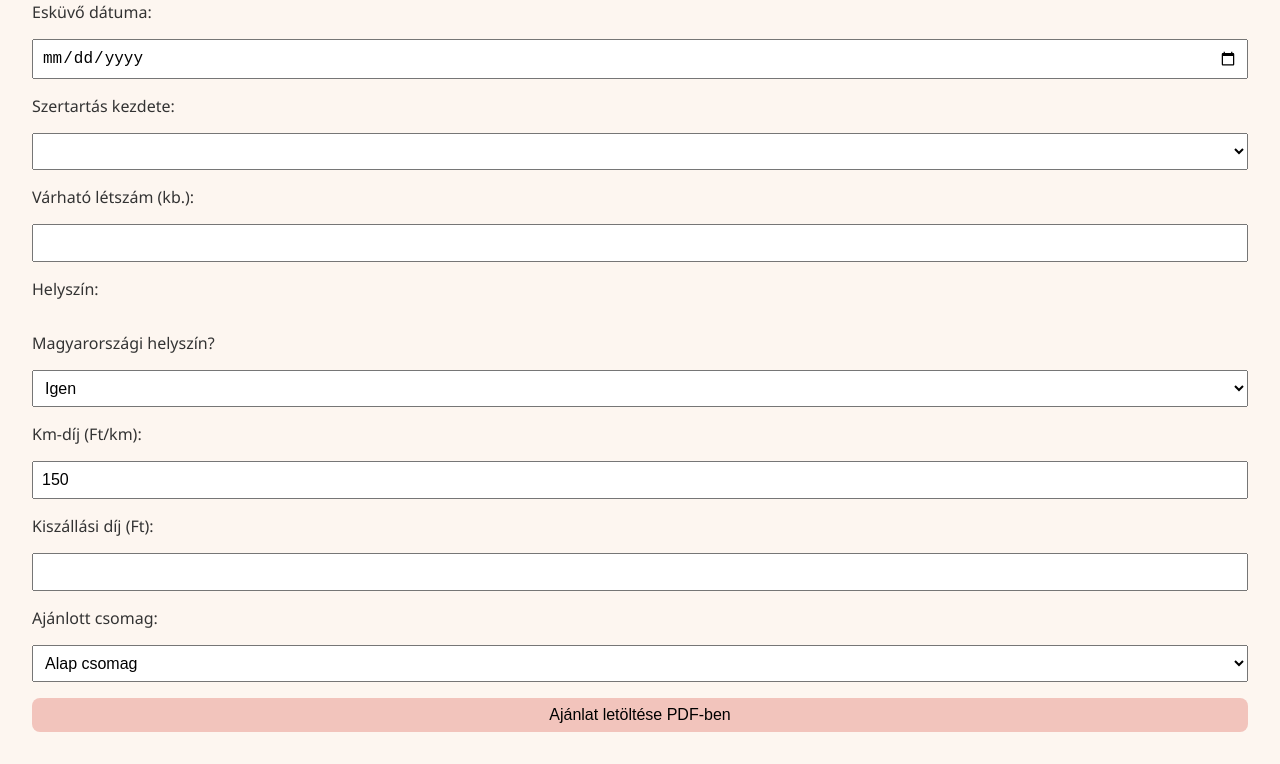
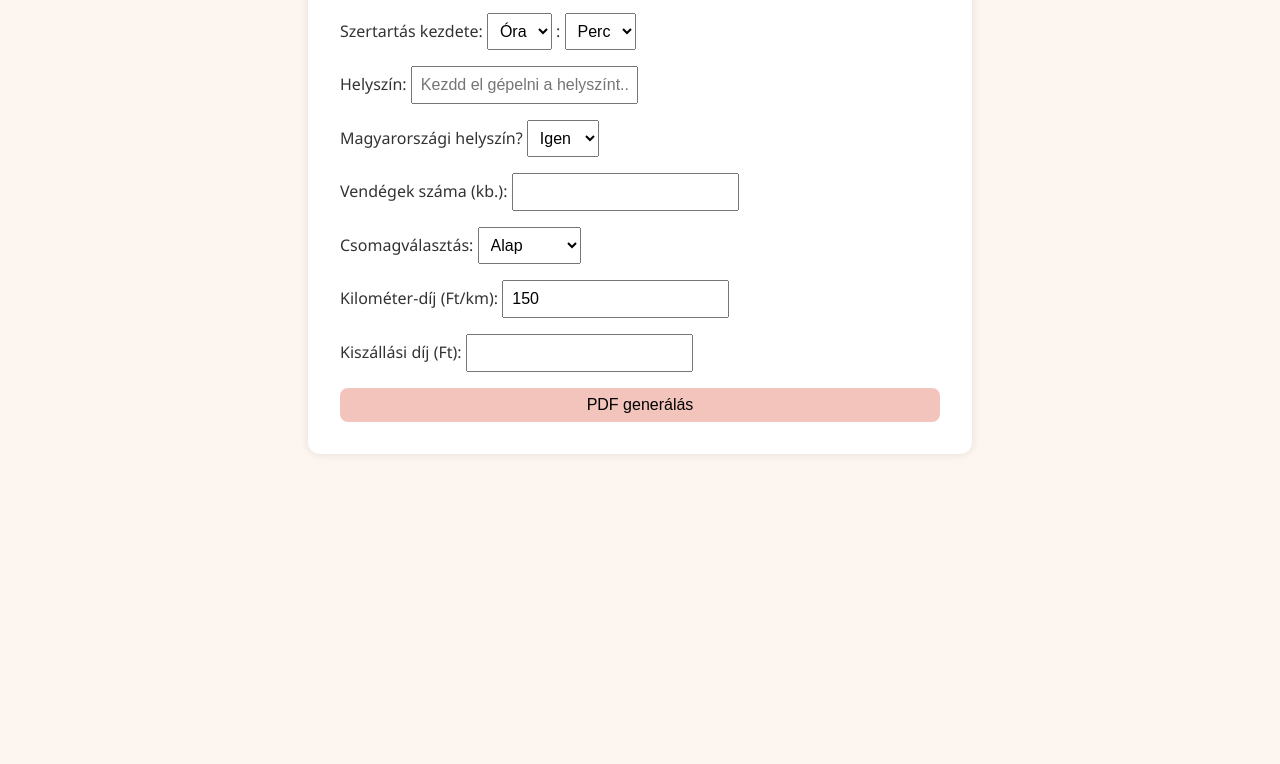
Before and after one commit to keresztesizoli/ajanlatgenerator-vercel, a plain HTML site: page index.html in a window 1280 px wide. Shown: the part 361-1125 px from the top of the page. After the commit the page ends 847 px from the top, so only its background shows below. Drawn offline with Linux system fonts and the light colour scheme; some packages are replaced by stand-ins of ours.

Commit message:
Add files via upload

```diff
--- a/index.html
+++ b/index.html
@@ -1,74 +1,95 @@
-
 <!DOCTYPE html>
 <html lang="hu">
 <head>
   <meta charset="UTF-8" />
   <meta name="viewport" content="width=device-width, initial-scale=1.0"/>
-    <title>Esküvői ajánlatkérés</title>
+  <title>Ajánlat Generátor</title>
   <link rel="stylesheet" href="style.css"/>
   <script src="main.js" defer></script>
+  <script src="https://maps.googleapis.com/maps/api/js?key=AIzaSyC7OZMaGRgCU6jBubYIH4RxW_SoEOtw13Y&libraries=places&callback=initAutocomplete" async defer></script>
 </head>
 <body>
-    <img src="logo.png" alt="Angel Ceremony logo" class="logo" />
+  <div class="container">
+    <img src="logo.png" alt="Logo" class="logo"/>
+    <h1>Ajánlat Generálás</h1>
+    <form id="offerForm">
+      <label>Menyasszony neve: <input type="text" id="brideName" required></label>
+      <label>Vőlegény neve: <input type="text" id="groomName" required></label>
+      <label>Esküvő dátuma: <input type="date" id="weddingDate" required></label>
 
-    <h1>Esküvői ajánlatkérés</h1>
-    <form id="offer-form">
-        <label for="bride-name">Menyasszony neve:</label>
-        <input type="text" id="bride-name" name="brideName" required>
+      <label>Szertartás kezdete:
+        <select id="ceremonyHour">
+          <option value="">Óra</option>
+          <option value='00'>00</option>
+<option value='01'>01</option>
+<option value='02'>02</option>
+<option value='03'>03</option>
+<option value='04'>04</option>
+<option value='05'>05</option>
+<option value='06'>06</option>
+<option value='07'>07</option>
+<option value='08'>08</option>
+<option value='09'>09</option>
+<option value='10'>10</option>
+<option value='11'>11</option>
+<option value='12'>12</option>
+<option value='13'>13</option>
+<option value='14'>14</option>
+<option value='15'>15</option>
+<option value='16'>16</option>
+<option value='17'>17</option>
+<option value='18'>18</option>
+<option value='19'>19</option>
+<option value='20'>20</option>
+<option value='21'>21</option>
+<option value='22'>22</option>
+<option value='23'>23</option>
+        </select>
+        :
+        <select id="ceremonyMinute">
+          <option value="">Perc</option>
+          <option value="00">00</option>
+          <option value="15">15</option>
+          <option value="30">30</option>
+          <option value="45">45</option>
+        </select>
+      </label>
 
-        <label for="groom-name">Vőlegény neve:</label>
-        <input type="text" id="groom-name" name="groomName" required>
+      <label>Helyszín: <input id="autocomplete" placeholder="Kezdd el gépelni a helyszínt..." /></label>
 
-        <label for="wedding-date">Esküvő dátuma:</label>
-        <input type="date" id="wedding-date" name="weddingDate" required>
-
-        <label for="ceremony-time">Szertartás kezdete:</label>
-        <select id="ceremony-time" name="ceremonyTime"></select>
-
-        <label for="guest-count">Várható létszám (kb.):</label>
-        <input type="number" id="guest-count" name="guestCount" required>
-
-        <label for="location">Helyszín:</label>
-        <div id="locationField">
-          <gmpx-placeautocomplete id="autocomplete" class="form-control" placeholder="Kezdd el beírni a helyszínt..."></gmpx-placeautocomplete>
-        </div>
-
-        <label for="is-in-hungary">Magyarországi helyszín?</label>
-        <select id="is-in-hungary" name="isInHungary">
+      <label>Magyarországi helyszín?
+        <select id="isHungarian">
           <option value="yes" selected>Igen</option>
           <option value="no">Nem</option>
         </select>
+      </label>
 
-        <div id="foreign-options" style="display:none;">
-            <label for="foreign-mode">Mit tüntessünk fel az ajánlatban?</label>
-            <select id="foreign-mode" name="foreignMode">
-                <option value="custom">repülőjegy + szállás + egyéb költségek</option>
-                <option value="km">km-díj</option>
+      <div id="nonHungarianOptions" style="display: none;">
+        <label>Mit tüntessünk fel az ajánlatban?
+          <select id="nonHungarianChoice">
+            <option value="defaultText" selected>Alapértelmezett szöveg</option>
+            <option value="km">Km-díj</option>
           </select>
-
-            <label for="custom-cost-text">Egyedi szöveg:</label>
-            <input type="text" id="custom-cost-text" name="customCostText"
-                   value="repülőjegy + szállás + egyéb költségek, amiket a megrendelő fizet">
+        </label>
+        <label id="customTextLabel" style="display: block;">Szöveg:
+          <input type="text" id="customText" value="repülőjegy + szállás + egyéb költségek, amiket a megrendelő fizet" />
+        </label>
       </div>
 
-        <label for="price-per-km">Km-díj (Ft/km):</label>
-        <input type="number" id="price-per-km" name="pricePerKm" value="150">
+      <label>Vendégek száma (kb.): <input type="number" id="guestCount" required></label>
+      <label>Csomagválasztás:
+        <select id="package">
+          <option value="basic">Alap</option>
+          <option value="premium">Prémium</option>
+          <option value="exclusive">Exkluzív</option>
+        </select>
+      </label>
 
-        <label for="distance-cost">Kiszállási díj (Ft):</label>
-        <input type="number" id="distance-cost" name="distanceCost" readonly>
+      <label>Kilométer-díj (Ft/km): <input type="number" id="kmRate" value="150"></label>
+      <label>Kiszállási díj (Ft): <input type="number" id="travelFee" readonly></label>
 
-        <label for="package">Ajánlott csomag:</label>
-        <select id="package" name="package">
-            <option value="basic">Alap csomag</option>
-            <option value="standard">Standard csomag</option>
-            <option value="premium">Prémium csomag</option>
-        </select>
-
-        <button type="submit">Ajánlat letöltése PDF-ben</button>
+      <button type="submit">PDF generálás</button>
     </form>
-
-    <script async
-        src="https://maps.googleapis.com/maps/api/js?key=AIzaSyBweTu25rtpnUVefi3xTdhpHKf_ywdB4r0&libraries=places&callback=initGoogleMaps">
-    </script>
+  </div>
 </body>
 </html>
```
Lines whose indentation alone changed are shown as unchanged.
